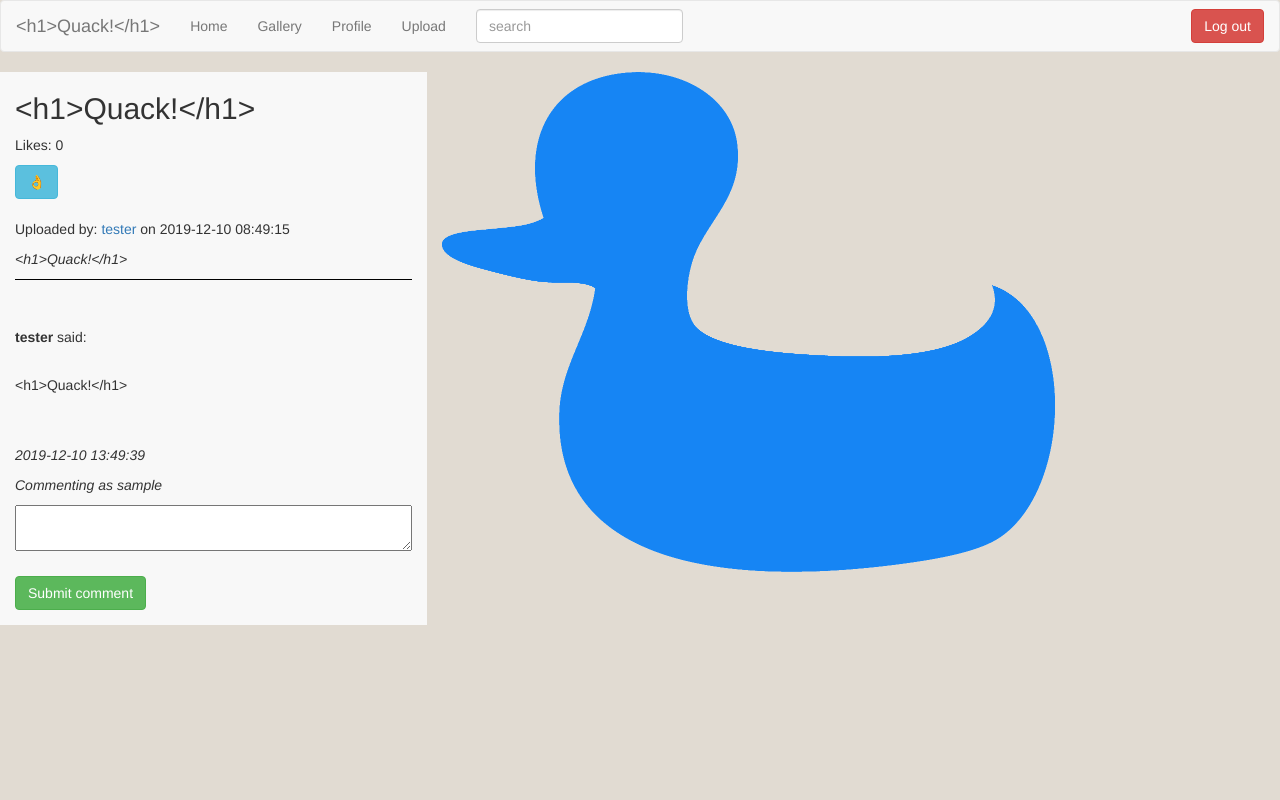
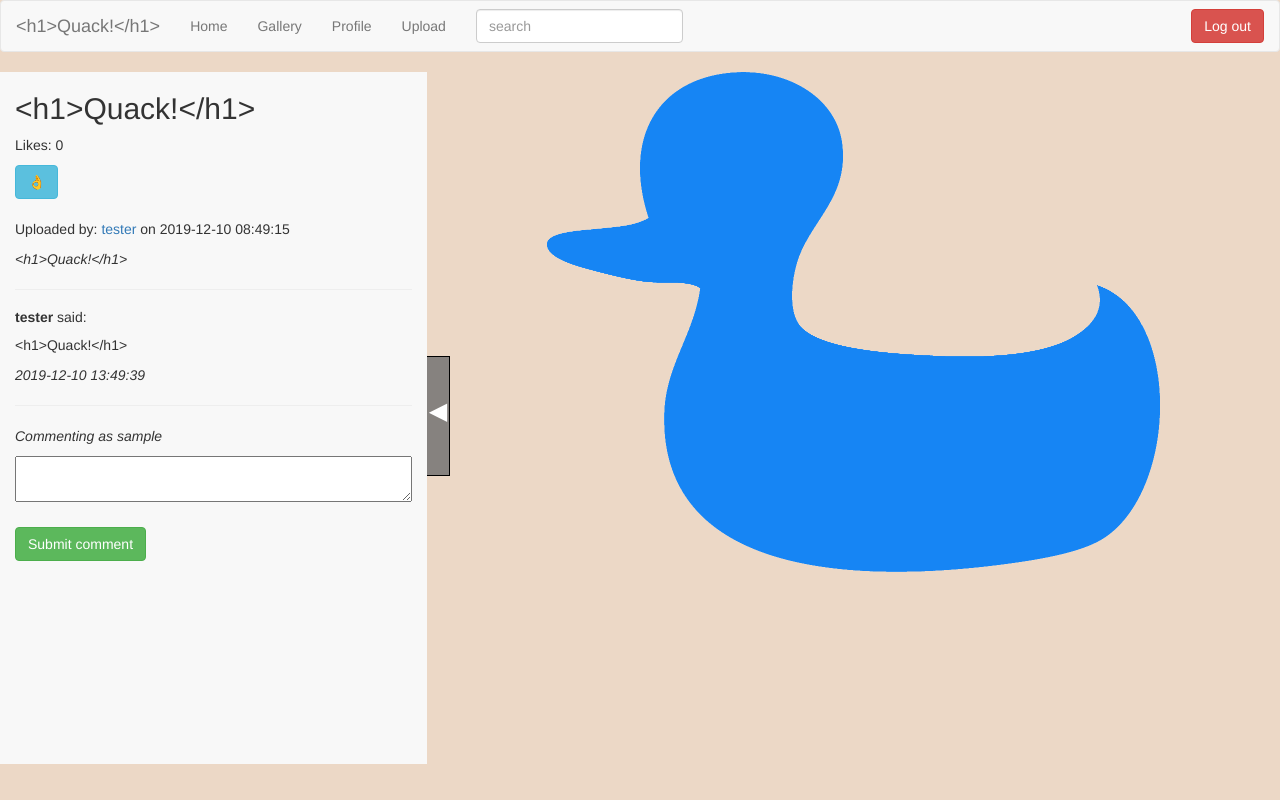
Before and after one commit to yeunga46/awp, a PHP site: page /photo/61 in a window 1280 px wide. Run offline with PHP 8.4, Linux system fonts and the light colour scheme; the visitor is signed in with stand-in values (Sample User, id 1); data comes from the database, SQL or seed files in the repository.

Commit message:
aesthetic

```diff
--- a/404.php
+++ b/404.php
@@ -1,6 +1,6 @@
 <?php
+session_start();
 $title = 'ERROR';
-
 include("header.php");
 ?>
 <div class="container">
--- a/css/main.css
+++ b/css/main.css
@@ -1,8 +1,7 @@
 div.comment-box{
-    background-color: #f8f8f8
-}
-div.comment-box-header{
-    border-bottom: 1px solid black;
+    background-color: #f8f8f8;
+    overflow: auto;
+    height: 300px;
 }
 div.col-sm-2{
     width: 20%;
@@ -13,13 +12,29 @@ div.col-sm-3{
 div.col-sm-4{
     width: 33%;
 }
+img.preview_img{
+    border: 1px solid grey ;
+}
 
 div.thumbnail {
    box-shadow: 5px 5px grey;
+   font-family: Permanent Marker;
 }
 
 body {
-    background-color: #e1dbd2;
+    background-color: #ecd8c6;
+}
+
+div.expand_btn {
+    background: rgba(117, 116, 116, 0.85);
+    font: 24px sans-serif;
+    color: white;
+    height: 120px;
+    text-align: center;
+    padding: 40px 2px;
+    border-top: 1px solid black;
+    border-bottom: 1px solid black;
+    border-right: 1px solid black;
 }
 
 .my_tooltip {
@@ -27,8 +42,8 @@ body {
     text-align: left;
     padding: 4px;
     font: 14px sans-serif;
-    color: white;
-    background: #33cc33;
+    color: black;
+    background: rgba(216, 216, 216, 0.85);
     border: 2px;
     border-radius: 4px;
     pointer-events: none;
--- a/gallery.php
+++ b/gallery.php
@@ -67,7 +67,8 @@ include("header.php");
         echo '<div class="col-sm-3">';
             echo '<div class="thumbnail" id="photo-'; echo $i; echo 'div">';
                 echo '<a href="./photo/'; echo $photos[$i]->photo_id; echo '">';
-                    echo '<img src="'; echo str_replace(' ', '%20', $photos[$i]->filelocation); echo '" width=100%></img>';
+                    echo '<img class="preview_img" src="'; echo str_replace(' ', '%20', $photos[$i]->filelocation); echo '" width=100%></img>';
+                    echo '<hr>';
                     echo '<div class="caption">';
                                 echo '<p>'; echo htmlspecialchars($photos[$i]->caption);  echo '</p>';
                             echo '</div>';
--- a/header.php
+++ b/header.php
@@ -1,20 +1,19 @@
 <!doctype html>
 <html>
-
 <head>
   <base href="/photosite/">
   <meta charset="utf-8">
   <meta name="viewport" content="width=device-width, initial-scale=1, shrink-to-fit=no">
   <link rel="stylesheet" href="https://maxcdn.bootstrapcdn.com/bootstrap/3.3.7/css/bootstrap.min.css">
   <link rel="stylesheet" href="css/main.css">
+  <link rel="stylesheet" type="text/css" href="http://fonts.googleapis.com/css?family=Permanent+Marker"/>
   <script src="https://code.jquery.com/jquery-3.4.1.min.js"></script>
   <script src="https://maxcdn.bootstrapcdn.com/bootstrap/3.3.7/js/bootstrap.min.js"></script>
   <script src="js/header.js"></script>
   <script src="js/validate.js"></script>
   <title><?php echo $title; ?></title>
 </head>
-
-<body>
+<body id="body">
   <header>
     <nav class="navbar navbar-default">
       <div class="container-fluid">
--- a/photo.php
+++ b/photo.php
@@ -23,9 +23,10 @@ $title = $photo[0]->title;
 
 include("header.php");
 ?>
+
 <div class="container-fluid">
     <div class="row">
-        <div class="col-lg-4 comment-box float-left">
+        <div id="cb-container" class="col-lg-4 comment-box">
              <div class="comment-box-header" id="cbheader">
                 <h2 id="header_title"><?php echo htmlspecialchars($photo[0]->title);?></h2>
                 <p id="header_likes"><?php echo "Likes: ".$photo[0]->likes;?> </p>
@@ -41,15 +42,15 @@ include("header.php");
                     <?php }?>
                 <br></br><p>Uploaded by: <?php echo '<a href="./u/'; echo $photo[0]->uploader; echo '" >'; echo $photo[0]->uploader; echo '</a>';?> on <?php echo $photo[0]->uploaddate; ?> </p>
                 <p><em><?php echo htmlspecialchars($photo[0]->caption); ?></em></p>
+                <hr>
              </div>
-            <br></br>
              <?php if(!is_null($comments) && !empty($comments)){
                         for($i = 0; $i < count($comments); $i++) { ?>
                         <div id="comment-<?php echo $comments[$i]->comment_id; ?>">
                             <h5><b><?php $thisUser = $comments[$i]->uploader;
                             echo (isset($_SESSION['username']) && $thisUser == $_SESSION['username']) ? 'You' : $thisUser;?></b> said:</h5>
-                            <br/>
                             <p class="comment-text"><?php echo $comments[$i]->comment_text; ?></p>
+
                             <?php if($_SESSION['login'] && $thisUser == $_SESSION['username']) { ?>
                                 <button class="btn btn-info edit" id="edit-<?php echo $comments[$i]->comment_id; ?>">Edit Comment</button>
                                 <a href="./comment.php?cid=<?php echo $comments[$i]->comment_id; ?>&pid=<?php echo $pid;?>&action=delete">
@@ -58,9 +59,9 @@ include("header.php");
                                      <a href="./comment.php?cid=<?php echo $comments[$i]->comment_id; ?>&pid=<?php echo $pid;?>&action=adminDelete">
                                      <button class="btn btn-danger" title="You can remove this comment if you find it offensive.">Remove Comment</button></a>
                             <?php } ?>
-                            <br/>
-                            <br/>
+
                             <p><em><?php echo $comments[$i]->comment_time;?></em></p>
+                            <hr>
                         </div>
                 <?php }} if($_SESSION['login']) {?>
                  <form method="post" enctype="multipart/form-data" action="./comment.php?action=add&pid=<?php echo $pid; ?>">
@@ -76,11 +77,13 @@ include("header.php");
                 <div><em>You must register an account to comment on this website.</em></div>
                 <?php }?>
         </div>
-        <div class="col-lg-4 float-left">
+
+        <div class="text-center" width=500px>
             <img src='<?php echo str_replace(' ', '%20', $photo[0]->filelocation); ?>' height=500px>
         </div>
 </div>
 <div id="likes_tooltip" class="my_tooltip"></div>
+<div id="btn_expand" class="expand_btn">◀</div>
 <div class="modal fade" id="div_deletePhotoModal" role="dialog">
       <div class="modal-dialog modal-sm">
         <div class="modal-content">
@@ -104,10 +107,36 @@ include("header.php");
         </div>
       </div>
 </div>
-
 <script>
 $().ready(function () {
+
     $('#likes_tooltip').hide();
+    let commentPos = $('#cb-container').position();
+    let commentWidth = $('#cb-container').outerWidth();
+    let tooltipLikerLength = 3;
+    let bodyHeight = $('#body').outerHeight();
+    var btnY = commentPos.top + (bodyHeight/2) - 62.5;
+    $('#btn_expand').css({
+        position: 'absolute',
+        top: btnY + "px",
+        left: commentWidth + "px",
+    })
+    $('#cb-container').css({ height: bodyHeight });
+
+
+    $.ajax({
+            url: 'comment.php',
+            type: 'GET',
+            data: {action: 'liked', 'pid': <?php echo $pid; ?> },
+            success: function(response)
+            {
+                if($.trim(response) === "true")
+                {
+                    $("#like").css("background-color", "#d43f3a").css("border-color", "#d43f3a");
+                }
+            }
+        });
+
     $('#form-deletePhoto').on('submit', function(e) {
         if($('#input_deleteTitle').val() !== $.trim($('#header_title').innerhtml()))
         {
@@ -127,24 +156,21 @@ $().ready(function () {
             success:function(response) {
                 let likers = $.parseJSON($.trim(response));
 
-                $('#likes_tooltip').html('Liked by:');
-                $('#likes_tooltip').append('</br>');
-                $('#likes_tooltip').append('</br>');
+                $('#likes_tooltip').html('Liked by: ');
+                if(likers.length > 0)
+                {
+                    for(var i = 0; i < likers.length && i < tooltipLikerLength; i++)
+                    {
+                        (i != likers.length - 1) ? $('#likes_tooltip').append(likers[i] +', ') :  $('#likes_tooltip').append(likers[i]);
+                    }
+                    if(likers.length > tooltipLikerLength)
+                    {
+                        (likers.length - tooltipLikerLength === 1) ? $('#likes_tooltip').append('and ' + (likers.length - tooltipLikerLength) + ' other.') : $('#likes_tooltip').append('and ' + (likers.length - tooltipLikerLength) + ' others.')
 
-                if(likers.length > 0 )
-                {
-                for(var i = 0; i < likers.length; i++)
-                {
-                    if(i != 0)
-                    {
-                        $('#likes_tooltip').append('</br>');
                     }
-                    $('#likes_tooltip').append(likers[i]);
-                }
                 $('#likes_tooltip').css({
                     top: pos.top*2.5 + "px",
-                    left: (pos.left) + "px",
-                    width: width/4 + "px",}).show();
+                    left: (pos.left) + "px",}).show();
                 }
             }});
     });
@@ -168,7 +194,7 @@ $().ready(function () {
                         data: {action: 'unlike', pid: <?php echo $pid; ?>},
                        success:function(html) {
                         $( "#header_likes" ).load(window.location.href + " #header_likes" );
-                        $( ".btn-info" ).css("background-color", "#5bc0de").css("border-color", "#5bc0de");
+                        $( "#like" ).css("background-color", "#5bc0de").css("border-color", "#5bc0de");
 
                        }
                     });
@@ -181,7 +207,7 @@ $().ready(function () {
                         data: {action: 'like', pid: <?php echo $pid; ?>},
                        success:function(html) {
                          $( "#header_likes" ).load(window.location.href + " #header_likes" );
-                         $( ".btn-info" ).css("background-color", "#d43f3a").css("border-color", "#d43f3a");
+                         $( "#like" ).css("background-color", "#d43f3a").css("border-color", "#d43f3a");
 
                        }
                     });
@@ -189,6 +215,39 @@ $().ready(function () {
             }
         });
 
+    });
+
+    $('#btn_expand').on('click', function() {
+        if($('#btn_expand').html() === "◀")
+        {
+            $('#btn_expand').html("▶");
+            $('#cb-container').css({
+                    width: 0 + "px",
+                    height: 0 + "px",
+                    transition: "1s",
+                    overflow: "hidden",
+                });
+                setTimeout(() => {
+                    $('#cb-container').hide();
+                }, 999);
+
+                $('#btn_expand').css({
+                position: 'absolute',
+                left: 0+ "px",
+                transition: "1s"
+                });
+        }
+        else
+        {
+            $('#cb-container').removeAttr('style');
+            $('#cb-container').css({ height: bodyHeight, transition: 'width 1s'});
+            $('#btn_expand').html("◀");
+            $('#btn_expand').css({
+                position: 'absolute',
+                top: btnY + "px",
+                left: commentWidth + "px",
+            })
+        }
     });
 
     $('.edit').on('click', function() {
@@ -212,5 +271,4 @@ $().ready(function () {
         $('#comment-' + cid).append(editCommentForm);
     });
 });
-
 </script>
--- a/start.php
+++ b/start.php
@@ -36,7 +36,7 @@ include("header.php");
             echo '<div class="col-sm-2">';
                 echo '<div class="thumbnail" id="photo-'; echo $i; echo '-div">';
                     echo '<a href="./photo/'; echo $photos[$i]->photo_id; echo '">';
-                        echo '<img src="'; echo str_replace(' ', '%20', $photos[$i]->filelocation); echo '" width=100%></img>';
+                        echo '<img class="preview_img"src="'; echo str_replace(' ', '%20', $photos[$i]->filelocation); echo '" width=100%></img>';
                             echo '<div class="caption">';
                                 echo '<p>'; echo htmlspecialchars($photos[$i]->caption);  echo '</p>';
                             echo '</div>';
@@ -68,7 +68,7 @@ include("header.php");
             echo '<div class="col-sm-2">';
                 echo '<div class="thumbnail" id="photo-'; echo $i; echo '-div">';
                     echo '<a href="./photo/'; echo $photos[$i]->photo_id; echo '">';
-                        echo '<img src="'; echo str_replace(' ', '%20', $photos[$i]->filelocation); echo '" width=100%></img>';
+                        echo '<img class="preview_img" src="'; echo str_replace(' ', '%20', $photos[$i]->filelocation); echo '"></img>';
                             echo '<div class="caption">';
                                 echo '<p>'; echo htmlspecialchars($photos[$i]->caption);  echo '</p>';
                             echo '</div>';
--- a/upload.php
+++ b/upload.php
@@ -1,12 +1,15 @@
 <?php
 session_start();
+
+
 if(isset($_SESSION["login"]) && $_SESSION["login"])
 {
     $title = 'Upload Photo';
     include("header.php");
 }
 else {
-    header('Location: ./start.php');
+
+    //header('Location: ./start.php');
 }
 ?>
 <div class="container-fluid">
```
Also changed, not shown: password_reset.php (+4 -9 lines), profile.php (+2 -5 lines), res/404.png (deleted).
